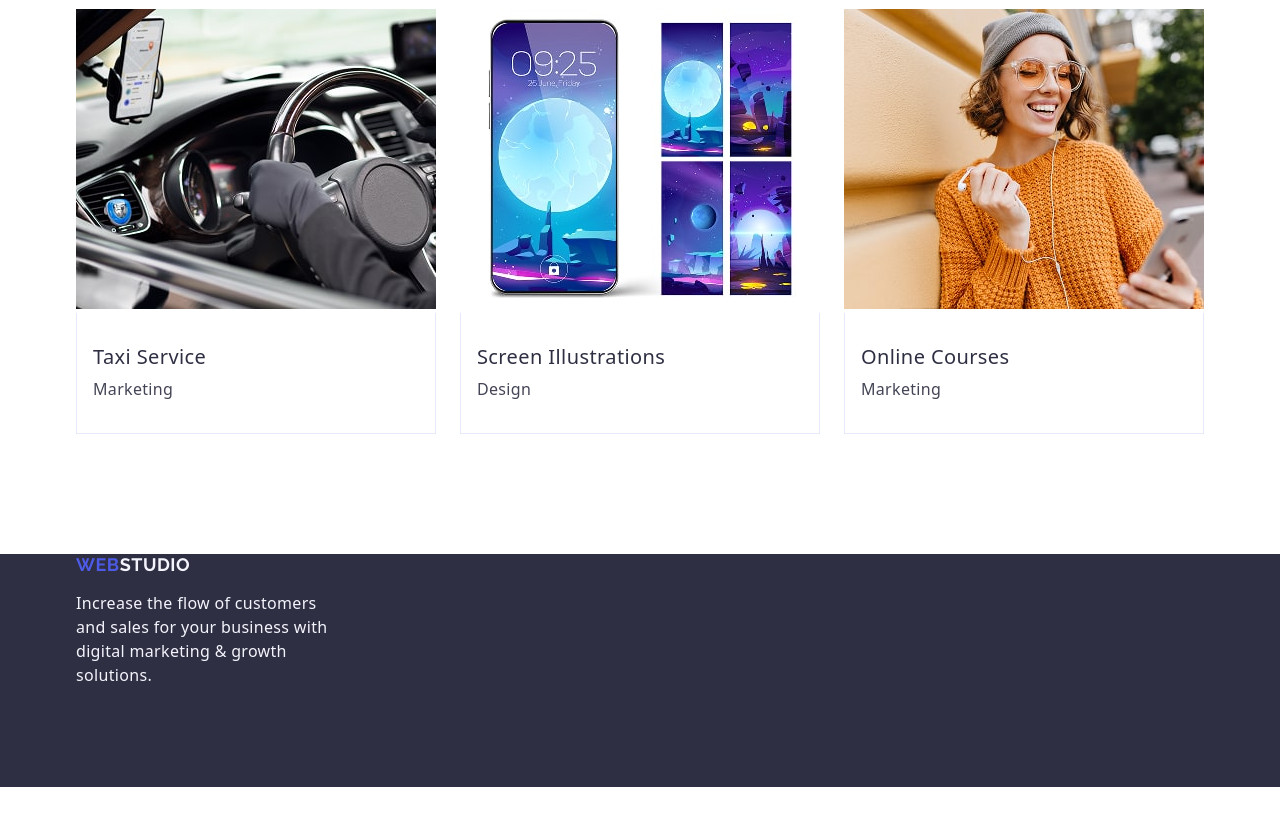
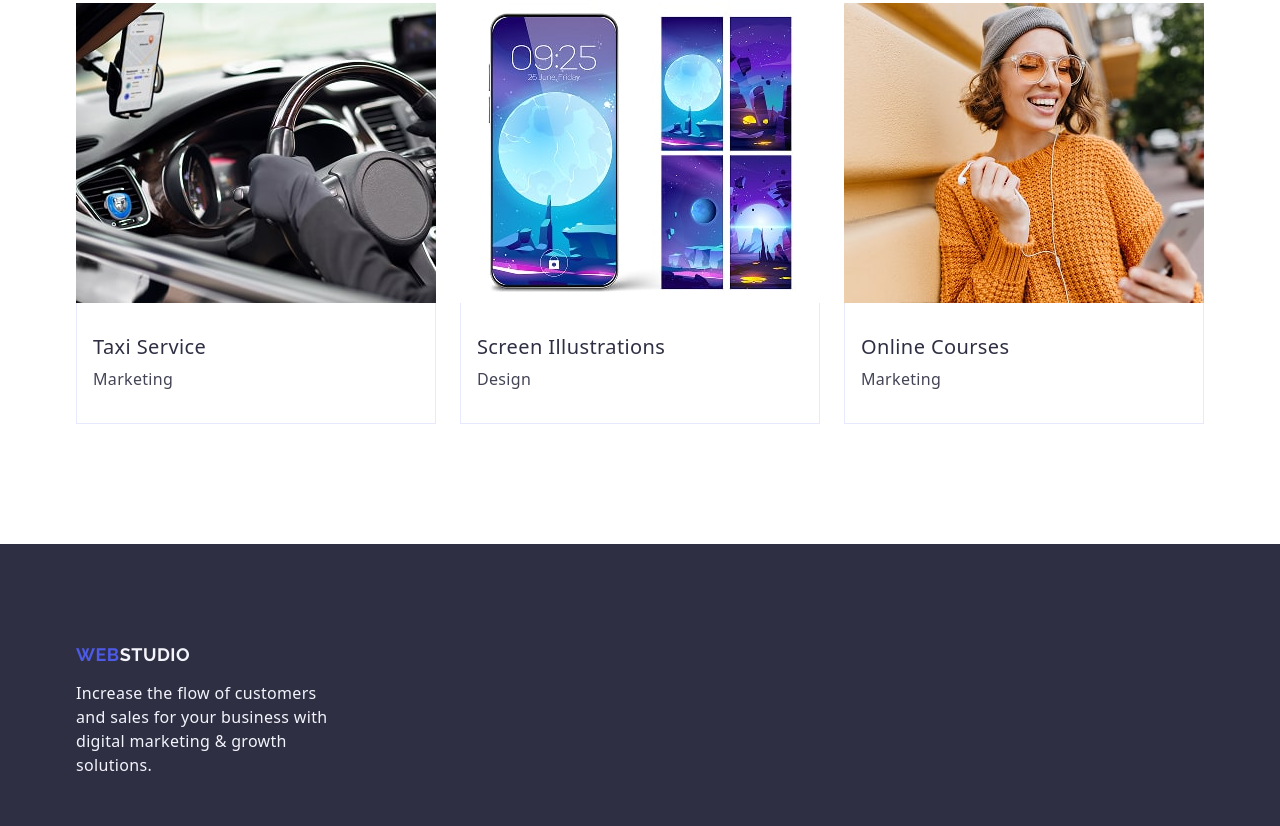
Before and after one commit to Solo-Yulchik/goit-markup-hw-03, a plain HTML site: page index.html in a window 1280 px wide. Shown: the part 2531-3357 px from the top of the page. Before the commit the page ends 3318 px from the top, so only its background shows below. Drawn offline with nearby package versions, Linux system fonts and the light colour scheme.

Commit message:
5mistakes

```diff
--- a/css/style.css
+++ b/css/style.css
@@ -6,6 +6,10 @@ body {
 
 a {
   text-decoration: none;
+}
+
+img {
+  display: block;
 }
 
 ul,
@@ -305,7 +309,7 @@ button {
 /* ------------------FOOTER------------------------------ */
 .footer {
   background-color: #2e2f42;
-  padding-top: 100px 0;
+  padding: 100px 0;
 }
 .footer-logo {
   margin-bottom: 16px;
@@ -317,5 +321,4 @@ button {
   line-height: 1.5;
   letter-spacing: 0.02em;
   color: #f4f4fd;
-  padding-bottom: 100px;
 }
```
